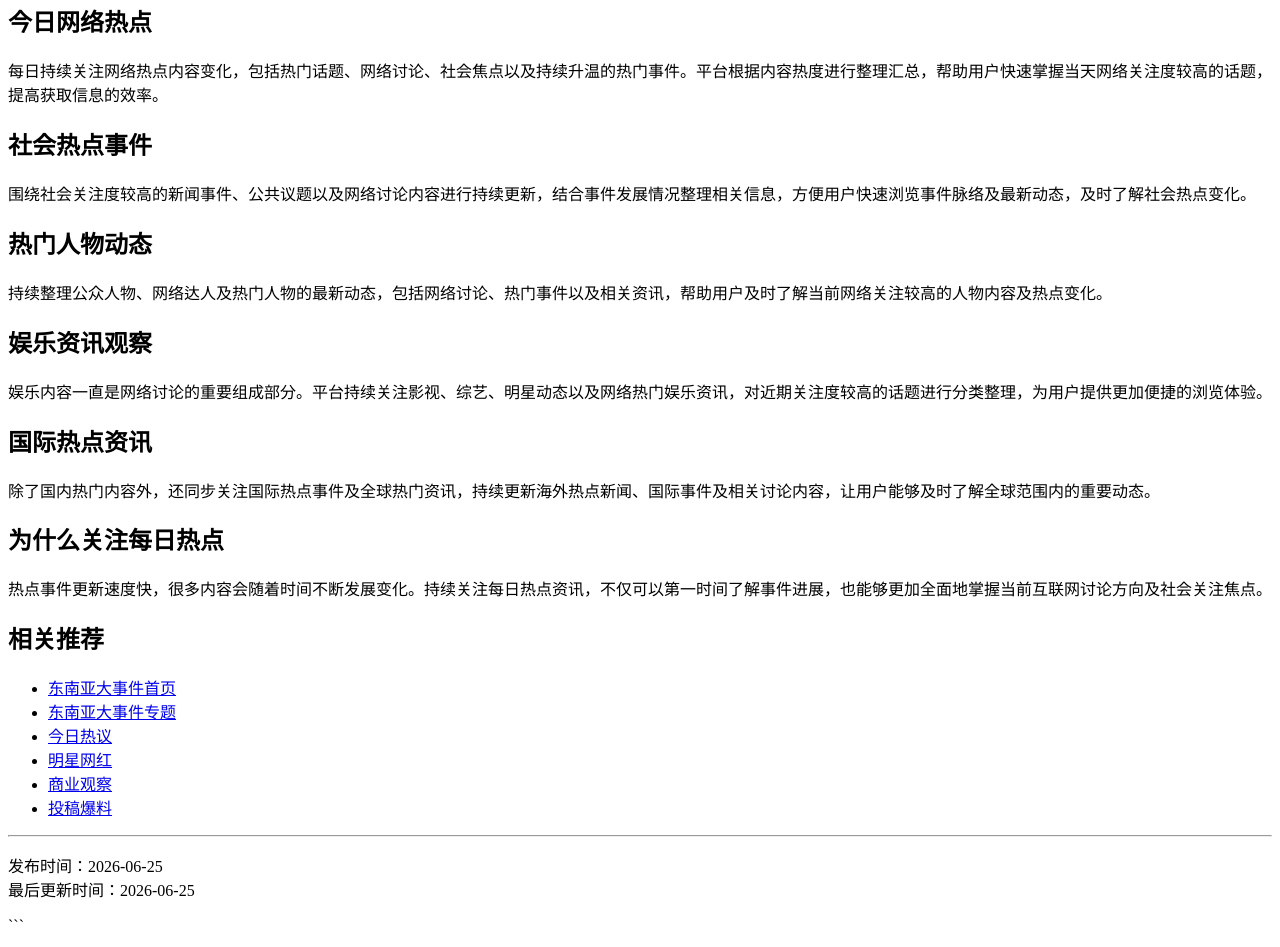
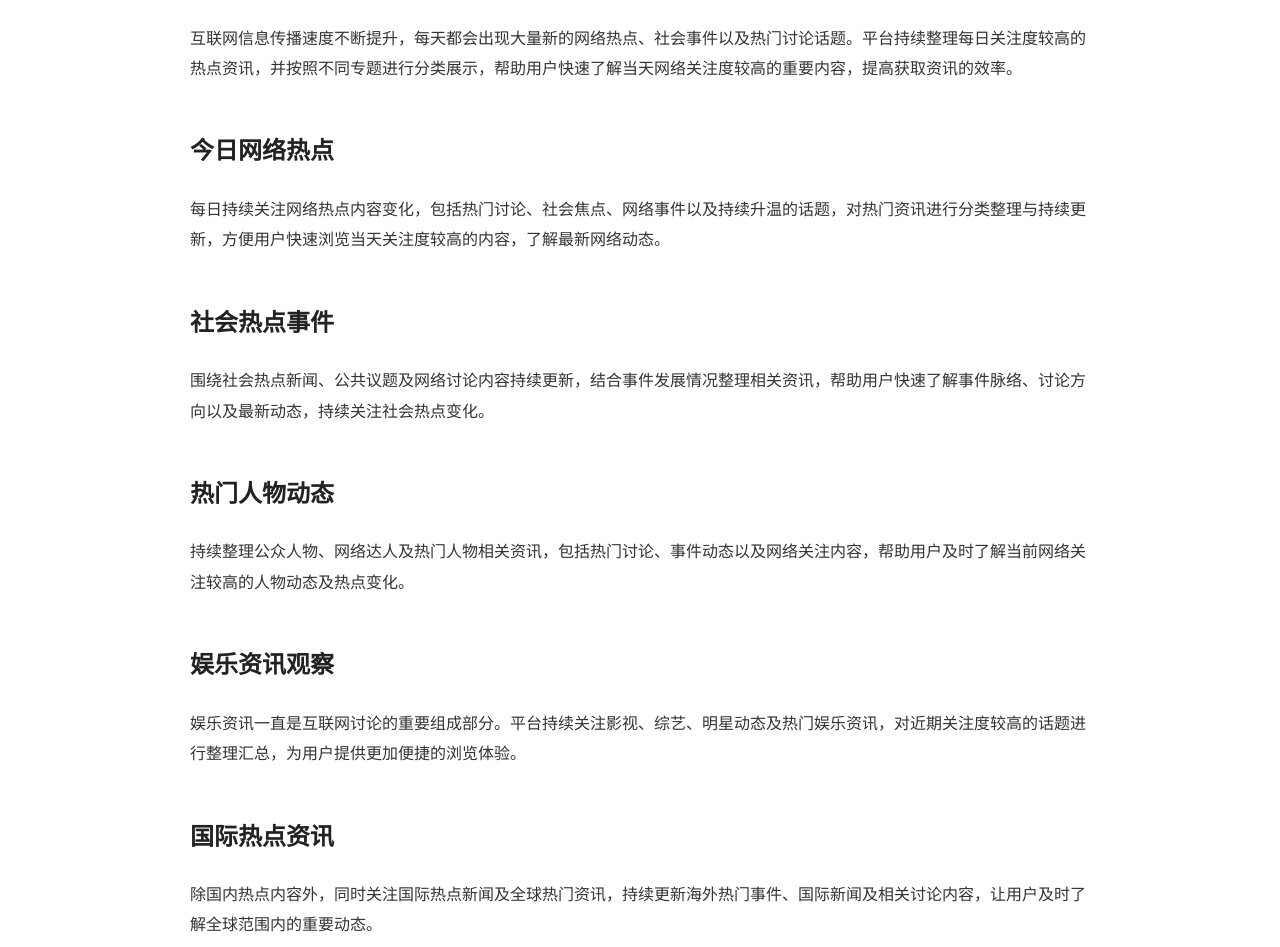
Before and after one commit to huangqingshui89-sudo/today-hot-news, a plain HTML site: page index.html in a window 1280 px wide. Shown: the part 140-1087 px from the top of the page. Drawn offline with Linux system fonts and the light colour scheme.

Commit message:
Update index.html

````diff
--- a/index.html
+++ b/index.html
@@ -1,44 +1,107 @@
+<!DOCTYPE html>
+<html lang="zh-CN">
+<head>
+
+<meta charset="UTF-8">
+<meta name="viewport" content="width=device-width, initial-scale=1.0">
+
+<title>今日热点新闻汇总 | 网络热点资讯每日更新</title>
+
+<meta name="description" content="每日整理网络热点、社会事件、热门资讯及热门讨论内容，持续更新每日热点信息，快速了解最新网络动态。">
+
+<meta name="keywords" content="今日热点,网络热点,热点新闻,今日资讯,社会热点,热门新闻">
+
+<meta name="robots" content="index,follow">
+
+<style>
+
+body{
+    max-width:900px;
+    margin:auto;
+    padding:40px 20px;
+    font-family:-apple-system,BlinkMacSystemFont,"Segoe UI","PingFang SC","Microsoft YaHei",Arial,sans-serif;
+    line-height:1.9;
+    color:#333;
+    background:#fff;
+}
+
+h1{
+    font-size:38px;
+    margin-bottom:25px;
+}
+
+h2{
+    margin-top:45px;
+    color:#222;
+}
+
+a{
+    color:#0b63d8;
+    text-decoration:none;
+}
+
+a:hover{
+    text-decoration:underline;
+}
+
+ul{
+    padding-left:22px;
+}
+
+.footer{
+    margin-top:50px;
+    border-top:1px solid #ddd;
+    padding-top:20px;
+    color:#666;
+    font-size:14px;
+}
+
+</style>
+
+</head>
+
+<body>
 
 <h1>今日热点新闻汇总</h1>
 
 <p>
-互联网信息传播速度不断提升，每天都会出现大量新的网络热点、社会事件及热门讨论话题。为了方便用户快速获取最新资讯，平台持续整理每日关注度较高的热点内容，并按照不同专题进行分类展示，让用户能够更加高效地了解当天的重要信息。
+互联网信息传播速度不断提升，每天都会出现大量新的网络热点、社会事件以及热门讨论话题。平台持续整理每日关注度较高的热点资讯，并按照不同专题进行分类展示，帮助用户快速了解当天网络关注度较高的重要内容，提高获取资讯的效率。
 </p>
 
 <h2>今日网络热点</h2>
 
 <p>
-每日持续关注网络热点内容变化，包括热门话题、网络讨论、社会焦点以及持续升温的热门事件。平台根据内容热度进行整理汇总，帮助用户快速掌握当天网络关注度较高的话题，提高获取信息的效率。
+每日持续关注网络热点内容变化，包括热门讨论、社会焦点、网络事件以及持续升温的话题，对热门资讯进行分类整理与持续更新，方便用户快速浏览当天关注度较高的内容，了解最新网络动态。
 </p>
 
 <h2>社会热点事件</h2>
 
 <p>
-围绕社会关注度较高的新闻事件、公共议题以及网络讨论内容进行持续更新，结合事件发展情况整理相关信息，方便用户快速浏览事件脉络及最新动态，及时了解社会热点变化。
+围绕社会热点新闻、公共议题及网络讨论内容持续更新，结合事件发展情况整理相关资讯，帮助用户快速了解事件脉络、讨论方向以及最新动态，持续关注社会热点变化。
 </p>
 
 <h2>热门人物动态</h2>
 
 <p>
-持续整理公众人物、网络达人及热门人物的最新动态，包括网络讨论、热门事件以及相关资讯，帮助用户及时了解当前网络关注较高的人物内容及热点变化。
+持续整理公众人物、网络达人及热门人物相关资讯，包括热门讨论、事件动态以及网络关注内容，帮助用户及时了解当前网络关注较高的人物动态及热点变化。
 </p>
 
 <h2>娱乐资讯观察</h2>
 
 <p>
-娱乐内容一直是网络讨论的重要组成部分。平台持续关注影视、综艺、明星动态以及网络热门娱乐资讯，对近期关注度较高的话题进行分类整理，为用户提供更加便捷的浏览体验。
+娱乐资讯一直是互联网讨论的重要组成部分。平台持续关注影视、综艺、明星动态及热门娱乐资讯，对近期关注度较高的话题进行整理汇总，为用户提供更加便捷的浏览体验。
 </p>
 
 <h2>国际热点资讯</h2>
 
 <p>
-除了国内热门内容外，还同步关注国际热点事件及全球热门资讯，持续更新海外热点新闻、国际事件及相关讨论内容，让用户能够及时了解全球范围内的重要动态。
+除国内热点内容外，同时关注国际热点新闻及全球热门资讯，持续更新海外热门事件、国际新闻及相关讨论内容，让用户及时了解全球范围内的重要动态。
 </p>
 
 <h2>为什么关注每日热点</h2>
 
 <p>
-热点事件更新速度快，很多内容会随着时间不断发展变化。持续关注每日热点资讯，不仅可以第一时间了解事件进展，也能够更加全面地掌握当前互联网讨论方向及社会关注焦点。
+热点事件更新速度快，很多事件会随着时间不断发展变化。持续关注每日热点资讯，可以帮助用户及时掌握事件进展，更全面地了解当前互联网讨论方向及社会关注焦点。
 </p>
 
 <h2>相关推荐</h2>
@@ -52,10 +115,11 @@
 <li><a href="https://dnynews.com/category/tgbl/">投稿爆料</a></li>
 </ul>
 
-<hr>
-
-<p>
+<div class="footer">
 发布时间：2026-06-25<br>
 最后更新时间：2026-06-25
-</p>
+</div>
+
+</body>
+</html>
 ```
````
